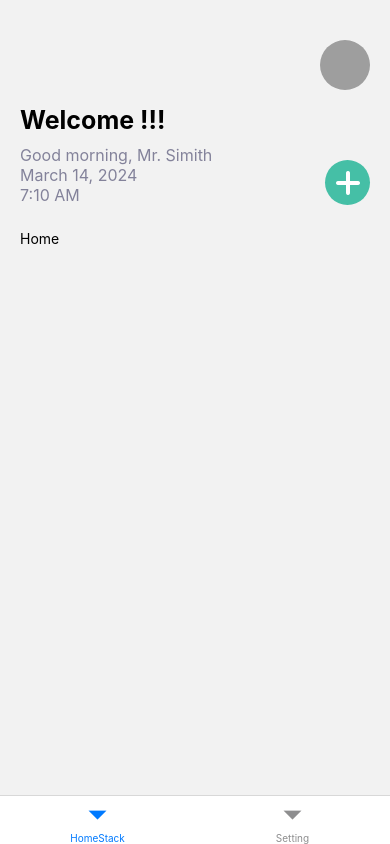
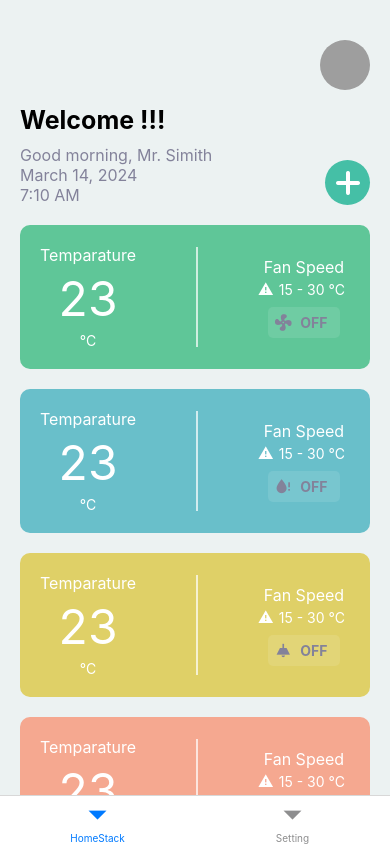
Before and after one commit to vankha1/green-home, a React Native app in the folder mobile/: screen /HomeScreen in a window 390 px wide. Built offline with nearby package versions, Linux system fonts and the light colour scheme; grey boxes are pictures that could not be loaded.

Commit message:
feat: ui environment card in home page

```diff
--- a/mobile/package.json
+++ b/mobile/package.json
@@ -11,6 +11,7 @@
   },
   "dependencies": {
     "@expo/metro-runtime": "~3.1.3",
+    "@expo/vector-icons": "^14.0.0",
     "@react-navigation/bottom-tabs": "^6.5.19",
     "@react-navigation/native": "^6.1.14",
     "@react-navigation/native-stack": "^6.9.25",
--- /dev/null
+++ b/mobile/src/components/EnviromentCard/EnviromentCard.tsx
@@ -0,0 +1,60 @@
+import {
+  Text,
+  TouchableOpacity,
+  View,
+} from "react-native";
+import styles from "./styles";
+import { MaterialCommunityIcons } from "@expo/vector-icons";
+import { useState } from "react";
+import { COLORS } from "../../constants";
+
+interface EnviromentCardProps {
+  bgColor: string;
+  iconName: React.ComponentProps<typeof MaterialCommunityIcons>["name"];
+}
+
+const EnviromentCard = ({ bgColor, iconName }: EnviromentCardProps) => {
+  const [state, setState] = useState<boolean>(false);
+
+  return (
+    <View style={[styles.container, { backgroundColor: bgColor }]}>
+      <View style={styles.info}>
+        <Text style={{ color: "#fff", fontSize: 16 }}>Temparature</Text>
+        <Text style={{ color: "#fff", fontSize: 48 }}>23</Text>
+        <Text style={{ color: "#fff", fontSize: 14 }}>{"\u00B0"}C</Text>
+      </View>
+      <View style={{ height: 100, width: 2, backgroundColor: "#FFFFFFB3" }} />
+      <View style={styles.info}>
+        <Text style={{ color: "#fff", fontSize: 16 }}>Fan Speed</Text>
+        <View style={styles.line}>
+          <MaterialCommunityIcons name="alert" size={16} color="white" />
+          <Text style={{ color: "#fff", marginHorizontal: 5 }}>
+            15 - 30 {"\u00B0"}C
+          </Text>
+        </View>
+        <TouchableOpacity
+          style={styles.button}
+          onPress={() => setState(!state)}
+        >
+          <View style={styles.line}>
+            <MaterialCommunityIcons
+              name={iconName}
+              size={20}
+              color={COLORS.gray}
+            />
+            <Text
+              style={{
+                color: COLORS.gray,
+                fontWeight: "700",
+                marginHorizontal: 7,
+              }}
+            >
+              {state ? "ON" : "OFF"}
+            </Text>
+          </View>
+        </TouchableOpacity>
+      </View>
+    </View>
+  );
+};
+export default EnviromentCard;
--- /dev/null
+++ b/mobile/src/components/EnviromentCard/styles.tsx
@@ -0,0 +1,32 @@
+import { StyleSheet } from "react-native";
+
+const styles = StyleSheet.create({
+    container: {
+        width: '100%',
+        paddingHorizontal: 20,
+        flexDirection: 'row',
+        justifyContent: 'space-between',
+        alignItems: 'center',
+        padding: 20,
+        borderRadius: 10,
+        marginTop: 20
+    },
+    info: {
+        flexDirection: 'column',
+        justifyContent: 'center',
+        alignItems: 'center',
+        gap: 4
+    },
+    line: {
+        flexDirection: 'row',
+        alignItems: 'center',
+    },
+    button: {
+        backgroundColor: '#FFFFFF1A',
+        padding: 5,
+        borderRadius: 5,
+        marginTop: 5
+    }
+})
+
+export default styles
--- a/mobile/src/screens/Home/HomeScreen.tsx
+++ b/mobile/src/screens/Home/HomeScreen.tsx
@@ -1,26 +1,63 @@
 import {
+  FlatList,
   Image,
-  Text,
-  TextInput,
-  TouchableHighlight,
-  TouchableOpacity,
+  ListRenderItem,
+  ScrollView,
   View,
 } from "react-native";
 import styles from "./styles";
 import Header from "../../components/Header/Header";
+import EnviromentCard from "../../components/EnviromentCard/EnviromentCard";
+import { MaterialCommunityIcons } from "@expo/vector-icons";
+
+interface EnviromentCardType {
+  id: string;
+  bgColor: string;
+  iconName: React.ComponentProps<typeof MaterialCommunityIcons>["name"];
+}
+
+const data: EnviromentCardType[] = [
+  {
+    id: "1",
+    bgColor: "#5fc698",
+    iconName: "fan",
+  },
+  {
+    id: "2",
+    bgColor: "#69bfca",
+    iconName: "water-alert",
+  },
+  {
+    id: "3",
+    bgColor: "#dfd067",
+    iconName: "ceiling-light",
+  },
+  {
+    id: "4",
+    bgColor: "#f5a890",
+    iconName: "air-humidifier",
+  },
+];
 
 const HomeScreen = ({ navigation }: any) => {
   return (
-    <View style={styles.container}>
-      <Image
-        source={require('../../../assets/images/profile.png')}
-        style={styles.profileImage}
-      />
-      <Header navigation={navigation}/>
-      <View style={styles.header}>
-        <Text>Home</Text>
-      </View>
-    </View>
+    <FlatList
+      style={styles.container}
+      ListHeaderComponent={
+        <>
+          <Image
+            source={require("../../../assets/images/profile.png")}
+            style={styles.profileImage}
+          />
+          <Header navigation={navigation} />
+        </>
+      }
+      data={data}
+      renderItem={({ item }) => (
+        <EnviromentCard bgColor={item.bgColor} iconName={item.iconName} />
+      )}
+      keyExtractor={(item) => item.id}
+    />
   );
 };
 export default HomeScreen;
--- a/mobile/src/screens/Home/styles.tsx
+++ b/mobile/src/screens/Home/styles.tsx
@@ -4,7 +4,8 @@ import { COLORS } from "../../constants";
 const styles = StyleSheet.create({
     container: {
         width: '100%',
-        paddingHorizontal: 20 ,
+        paddingHorizontal: 20,
+        backgroundColor: COLORS.mainBackground
     },
     profileImage: {
         width: 50,
@@ -12,7 +13,7 @@ const styles = StyleSheet.create({
         position: 'absolute',
         borderRadius: 25,
         marginTop: 40,
-        right: 20
+        right: 0
     },
     header : {
         width: '100%',
@@ -21,6 +22,11 @@ const styles = StyleSheet.create({
         alignItems: 'center',
         marginTop: 25,
     },
+    cardContainer: {
+        marginTop: 20,
+        flexDirection: 'column',
+        justifyContent: 'space-between'
+    }
 })
 
 export default styles;
```
Also changed, not shown: 1 other file (tests, documents, lock files or other folders).
